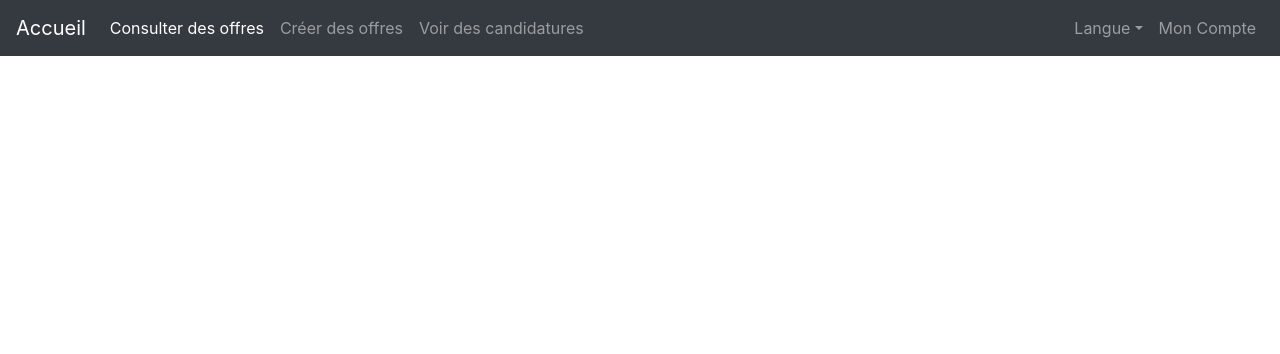
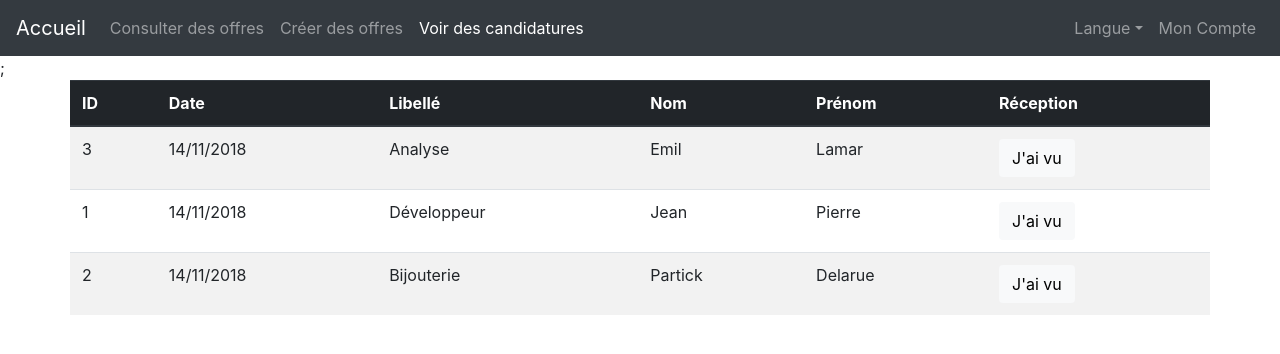
Before and after one commit to PPE2018/projetppe, a PHP site: page /reception_cand_rh.php in a window 1280 px wide. Shown: the top 354 px of the page. Run offline with PHP 8.4, Linux system fonts and the light colour scheme; data comes from the database, SQL or seed files in the repository.

Commit message:
page reception + modif

```diff
--- a/consultation_offre_rh.php
+++ b/consultation_offre_rh.php
@@ -32,7 +32,7 @@
                 <a class='nav-link' href='creation_offre.php?langue=$langue'>$str[3]</a>
               </li>
               <li class='nav-item'>
-                <a class='nav-link' href='#'>$str[4]</a>
+                <a class='nav-link' href='reception_cand_rh.php?langue=$langue'>$str[4]</a>
               </li>
             </ul>
             <ul class='navbar-nav ml-auto'>
@@ -86,6 +86,7 @@
                     $typecontr=$ligne['type_contrat'];
                     $salaire= $ligne['salaire'];
                     $datelim=$ligne['date_limite'];
+                    $datelim=date("d/m/Y");
                     $video=$ligne['video'];
                     $competence = $ligne['libelle'];
 
--- a/reception_cand_rh.php
+++ b/reception_cand_rh.php
@@ -9,44 +9,87 @@
     </head>
     <body>
       <?php
-
       $langue = 'fr';
-
       if (isset($_GET['langue']))
         $langue = $_GET['langue'];
       include "langue_".$langue.".php";
-
-      echo"
+      ?>
       <nav class='navbar sticky-top navbar-expand-lg navbar-dark bg-dark'>
-          <a class='navbar-brand' href='#'>$str[1]</a>
+      <a class='navbar-brand' href='#'><?php echo $str[1] ?></a>
       <button class='navbar-toggler' type='button' data-toggle='collapse' data-target='#navbarsExample05' aria-controls='navbarsExample05' aria-expanded='false' aria-label='Toggle navigation'>
         <span class='navbar-toggler-icon'></span>
       </button>
 
       <div class='collapse navbar-collapse' id='navbarsExample05'>
         <ul class='navbar-nav mr-auto'>
-              <li class='nav-item active'>
-                <a class='nav-link' href='consultation_offre_rh.php?langue=fr'>$str[2]</a>
-              </li>
-              <li class='nav-item '>
-                <a class='nav-link' href='creation_offre.php?langue=fr'>$str[3]</a>
+          <li class='nav-item'>
+            <a class='nav-link' href='consultation_offre_rh.php?langue=<?php echo $langue ?>'><?php echo $str[2] ?></a>
           </li>
           <li class='nav-item'>
-                <a class='nav-link' href='reception_cand_rh.php?langue=fr'>$str[4]</a>
+            <a class='nav-link' href='creation_offre.php?langue=<?php echo $langue ?>'><?php echo $str[3] ?></a>
+          </li>
+          <li class='nav-item active'>
+            <a class='nav-link' href='reception_cand_rh.php?langue=<?php echo $langue ?>'><?php echo $str[4] ?></a>
           </li>
         </ul>
         <ul class='navbar-nav ml-auto'>
           <li class='nav-item dropdown'>
-                <a class='nav-link dropdown-toggle' data-toggle='dropdown' aria-haspopup='true' aria-expanded='false'>$str[5]</a>
+            <a class='nav-link dropdown-toggle' data-toggle='dropdown' aria-haspopup='true' aria-expanded='false'><?php echo $str[5] ?></a>
             <div class='dropdown-menu' aria-labelledby='dropdown05'>
-                  <a class='dropdown-item' href='consultation_offre_rh.php?langue=fr'>$str[6]</a>
-                  <a class='dropdown-item' href='consultation_offre_rh.php?langue=en'>$str[7]</a>
+              <a class='dropdown-item' href='reception_cand_rh.php?langue=fr'><?php echo $str[6] ?></a>
+              <a class='dropdown-item' href='reception_cand_rh.php?langue=en'><?php echo $str[7] ?></a>
             </div>
           </li>
           <li class='nav-item'>
-                <a class='nav-link' href='#'>$str[8]</a>
+            <a class='nav-link' href='#'><?php echo $str[8] ?></a>
           </li>
         </ul>
       </div>
-        </nav>";
+    </nav>;
+    <div class='container'>
+      <div class='row'>
+        <?php
+        include "bdd/bdd.php";
+        $resultat=mysqli_query($connexion, 'SELECT id_candidature, date_candidature, libelle, nom, prenom, reception FROM candidature INNER JOIN PERSONNE ON personne.id_personne = candidature.id_personne INNER JOIN offre_emplois ON offre_emplois.id_offre = candidature.id_offre GROUP BY date_candidature DESC');
         ?>
+        <table class="table table-striped">
+          <thead class="thead-dark">
+            <tr>
+              <th scope="col">ID</th>
+              <th scope="col">Date</th>
+              <th scope="col">Libellé</th>
+              <th scope="col">Nom</th>
+              <th scope="col">Prénom</th>
+              <th scope="col">Réception</th>
+            </tr>
+          </thead>
+          <tbody>
+            <?php
+            while($ligne = mysqli_fetch_array($resultat, MYSQLI_BOTH)){
+              echo '<tr>';
+              $date = $ligne['id_candidature'];
+              $date = date("d/m/Y");
+              $id = $ligne['id_candidature'];
+              echo '<td>'.$id.'</td>';
+              echo '<td>'.$date.'</td>';
+              echo '<td>'.$ligne['libelle'].'</td>';
+              echo '<td>'.$ligne['nom'].'</td>';
+              echo '<td>'.$ligne['prenom'].'</td>';
+              if($ligne['reception'] == 0){
+                echo "<td><a href='#?id=$id' id='$id' class='modifier'>J'ai vu</a></td>";
+              }
+              else{
+                echo "<td><a href='#?id=$id' id='$id' class='modifier'>Déjà vu</a></td>";
+              }
+              echo '</tr>';
+            }
+            ?>
+          </tbody>
+        </table>
+      </div>
+    </div>
+
+  </body>
+  <script src="http://code.jquery.com/jquery-1.12.4.min.js"></script>
+  <script src="bootstrap/js/bootstrap.min.js"></script>
+</html>
```
Also changed, not shown: creation_offre.php (+4 -4 lines). Lines whose indentation alone changed are shown as unchanged.
